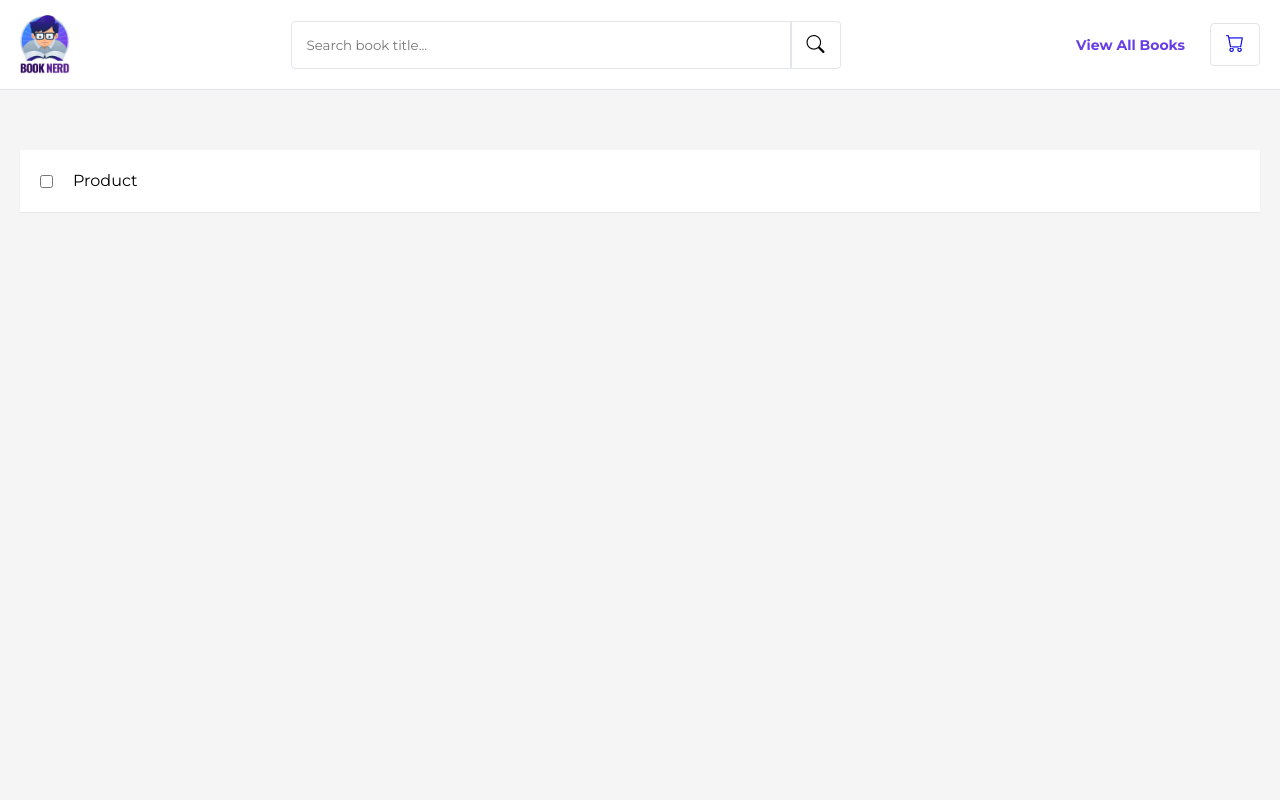
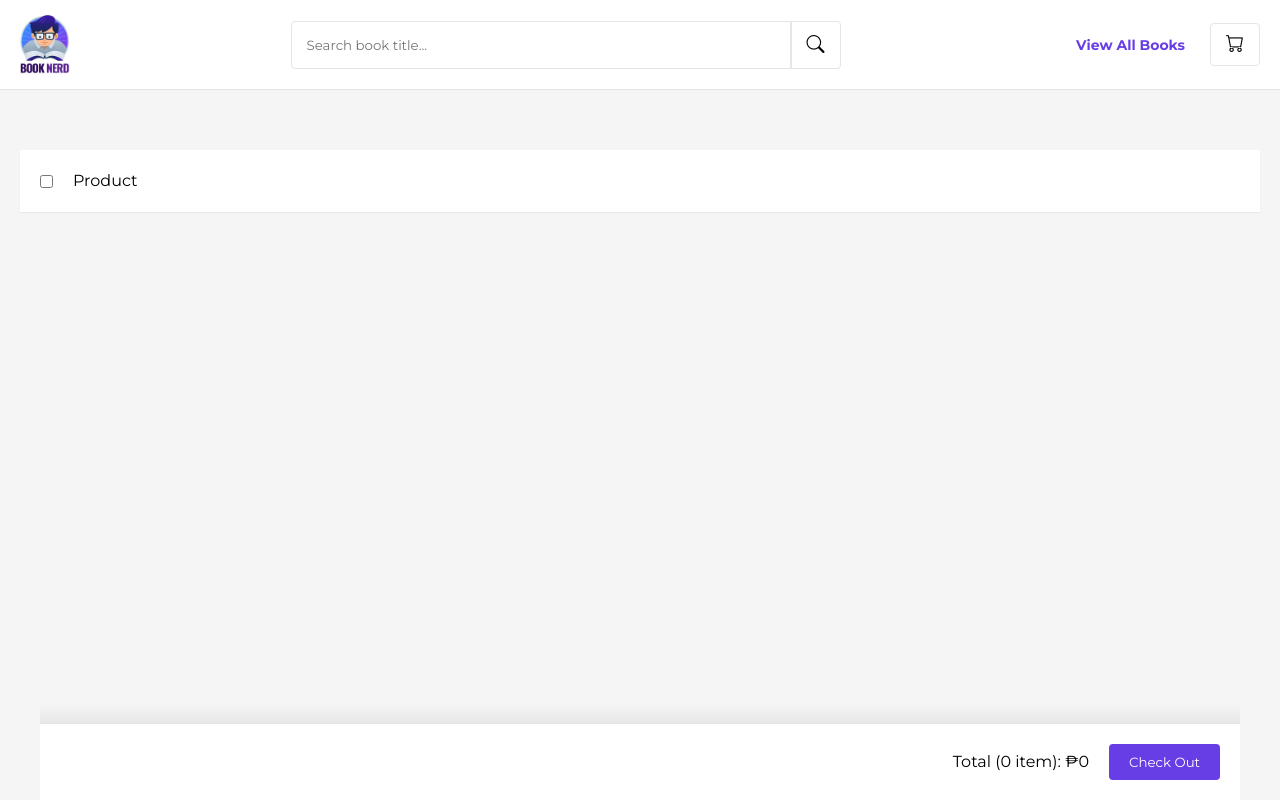
Before and after one commit to FrancisPogi22/Book-List, a Vue app: page /cart in a window 1280 px wide. Built offline with nearby package versions, Linux system fonts and the light colour scheme.

Commit message:
Update System

```diff
--- a/public/index.html
+++ b/public/index.html
@@ -5,7 +5,7 @@
     <meta http-equiv="X-UA-Compatible" content="IE=edge">
     <meta name="viewport" content="width=device-width,initial-scale=1.0">
     <link rel="icon" href="<%= BASE_URL %>favicon.ico">
-    <title><%= htmlWebpackPlugin.options.title %></title>
+    <title>Online Bookstore Application</title>
   </head>
   <body>
     <noscript>
--- a/src/App.vue
+++ b/src/App.vue
@@ -105,5 +105,6 @@ export default {
 
 #header .header-con .cart-btn {
   border-radius: 4px;
+  color: var(--global-black);
 }
 </style>
--- a/src/components/BookView.vue
+++ b/src/components/BookView.vue
@@ -13,8 +13,8 @@
             <div class="books-details">
               <h4>{{ book.title }}</h4>
               <p>{{ book.author }}</p>
-              <p>$ {{ book.price }}</p>
-              <button @click="addToCart(book)">
+              <p>₱{{ book.price }}</p>
+              <button @click="addToCart(index)">
                 <i class="bi bi-cart"></i>
                 Add to Cart
               </button>
@@ -34,8 +34,8 @@ export default {
     },
   },
   methods: {
-    addToCart(book) {
-      this.$store.dispatch('addToCart', book);
+    addToCart(index) {
+      this.$store.dispatch("addToCart", index);
     },
   },
 };
--- a/src/components/CartView.vue
+++ b/src/components/CartView.vue
@@ -17,22 +17,32 @@
             <div class="cart-details">
               <input type="checkbox" />
               <img src="../assets/Books.jpg" alt="Image" />
-              <p>{{ item.book.title }}</p>
+              <p>{{ item.title }}</p>
             </div>
             <div class="cart-action-con">
-              <p>$ {{ item.book.price }}</p>
+              <p>₱{{ item.price }}</p>
               <div class="quantity-con">
-                <button>+</button>
-                <input type="text"/>
-                <button>-</button>
+                <button @click="incrementQuantity(index)">+</button>
+                <input
+                  type="number"
+                  v-model="item.quantity"
+                  @blur="checkQuantity(item)"
+                />
+                <button @click="decrementQuantity(index)">-</button>
               </div>
-              <p>$ {{ item.book.price }}</p>
+              <p>₱{{ item.price }}</p>
               <div class="action-btn">
                 <button @click="removeBook(index)">Remove</button>
               </div>
             </div>
           </div>
         </div>
+      </div>
+      <div class="check-out-con">
+        <p>
+          Total ({{ countItem }} item): <span>₱{{ totalCost }}</span>
+        </p>
+        <button>Check Out</button>
       </div>
     </div>
   </section>
@@ -41,13 +51,30 @@
 <script>
 export default {
   methods: {
-    removeBook(index){
-      this.$store.dispatch('removeItem', index);
-    }
+    removeBook(index) {
+      this.$store.dispatch("removeItem", index);
+    },
+    incrementQuantity(index) {
+      this.$store.getters.cartList[index].quantity += 1;
+    },
+    decrementQuantity(index) {
+      let item = this.$store.getters.cartList[index];
+
+      if (item.quantity > 1) item.quantity -= 1;
+    },
+    checkQuantity(item) {
+      if (item.quantity < 0 || item.quantity == 0) item.quantity = 1;
+    },
   },
   computed: {
+    countItem() {
+      return this.$store.getters.cartList.length;
+    },
     cartList() {
       return this.$store.getters.cartList;
+    },
+    totalCost() {
+      return this.$store.getters.totalCost;
     },
   },
 };
@@ -66,13 +93,18 @@ export default {
   justify-content: space-between;
   background: var(--global-text);
   margin-bottom: 10px;
-  box-shadow: 0 1px 1px 0 rgba(0,0,0,.05);
+  box-shadow: 0 1px 1px 0 rgba(0, 0, 0, 0.05);
 }
 
 #cart .check-con,
 #cart .cart-header {
   display: flex;
   align-items: center;
+}
+
+input::-webkit-outer-spin-button,
+input::-webkit-inner-spin-button {
+  -webkit-appearance: none;
 }
 
 #cart .check-con {
@@ -85,7 +117,7 @@ export default {
   align-items: center;
   justify-content: space-between;
   background: var(--global-text);
-  box-shadow: 0 1px 1px 0 rgba(0,0,0,.05);
+  box-shadow: 0 1px 1px 0 rgba(0, 0, 0, 0.05);
   margin-bottom: 10px;
 }
 
@@ -126,9 +158,49 @@ export default {
   border: 1px solid var(--global-gray);
 }
 
+#cart .quantity-con button:first-child {
+  border-radius: 4px 0 0 4px;
+}
+
+#cart .quantity-con button:last-child {
+  border-radius: 0 4px 4px 0;
+}
+
 #cart .action-btn button {
   background: var(--global-red);
   color: var(--global-text);
+  border-radius: 4px;
   padding: 10px 20px;
 }
+
+#cart .check-out-con {
+  display: flex;
+  justify-content: flex-end;
+  gap: 20px;
+  position: fixed;
+  width: calc(100% - 80px);
+  left: 40px;
+  right: 40px;
+  bottom: 0;
+  align-items: center;
+  padding: 20px;
+  background: var(--global-text);
+}
+
+#cart .check-out-con button {
+  padding: 10px 20px;
+  background: var(--global-purple);
+  color: var(--global-text);
+  border-radius: 4px;
+}
+
+#cart .check-out-con:before {
+  background: linear-gradient(transparent, rgba(0, 0, 0, 0.06));
+  content: "";
+  height: 1.25rem;
+  left: 0;
+  position: absolute;
+  top: -1.25rem;
+  width: 100%;
+}
 </style>
--- a/src/store/index.js
+++ b/src/store/index.js
@@ -75,10 +75,27 @@ export default createStore({
     cartList: (state) => {
       return state.cart;
     },
+    totalCost: (state) => {
+      return state.cart.reduce((total, item) => {
+        return total + item.price * item.quantity;
+      }, 0);
+    },
   },
   mutations: {
-    addToCart: (state, book) => {
-      state.cart.push({ book });
+    addToCart: (state, index) => {
+      let existingItem = state.cart.find(
+          (item) => item.title == state.books[index].title
+        ),
+        item = state.books[index];
+
+      existingItem
+        ? existingItem.quantity++
+        : state.cart.push({
+            title: item.title,
+            author: item.author,
+            price: item.price,
+            quantity: 1,
+          });
     },
     removeItem: (state, index) => {
       state.cart.splice(index, 1);
```
Also changed, not shown: src/assets/Books.jpg.
